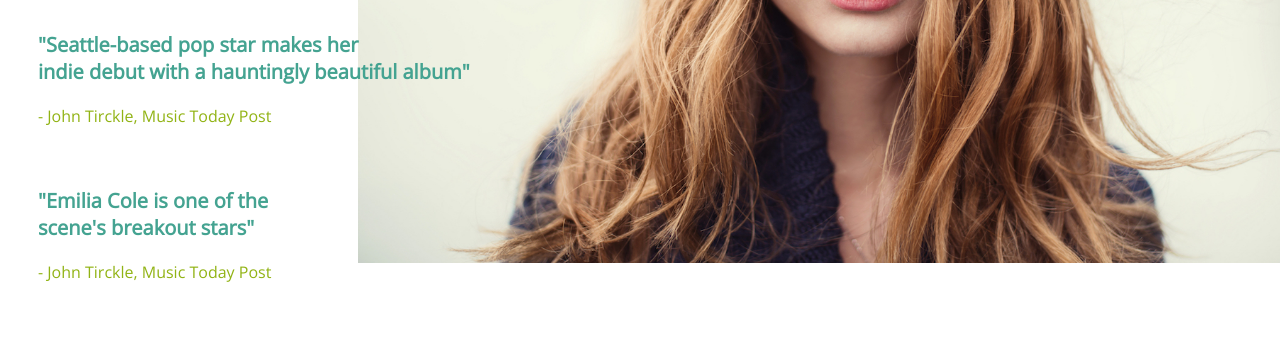
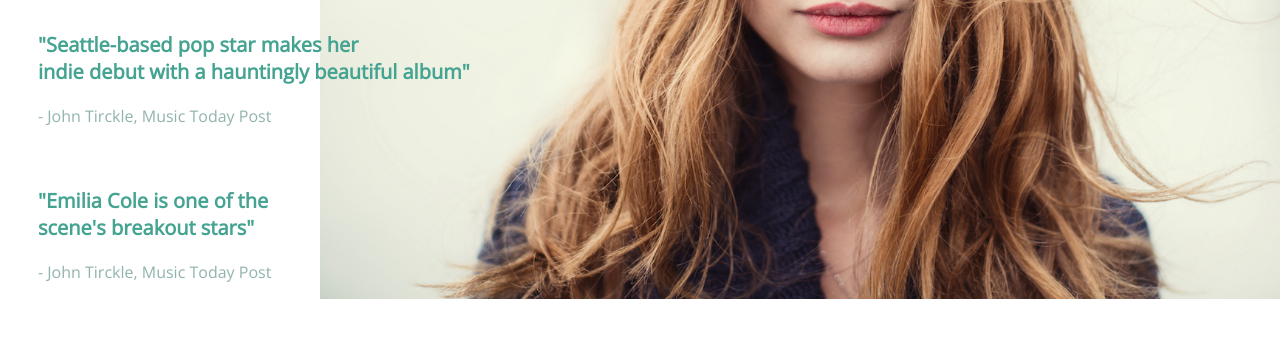
Before and after one commit to natts159/emilia, a website: page views/about.html in a window 1280 px wide. Shown: the part 352-690 px from the top of the page. Drawn offline with nearby package versions, Linux system fonts and the light colour scheme.

Commit message:
about completo

```diff
--- a/public/css/about.css
+++ b/public/css/about.css
@@ -1,8 +1,8 @@
 .about{
     background-image: url(/images/emilia-about.jpg);
-    background-size: 72%;
+    background-size: 75%;
     background-repeat: no-repeat;
-    background-position: right top;
+    background-position: right bottom;
 }
 
 .about header nav{
--- a/public/css/general.css
+++ b/public/css/general.css
@@ -26,5 +26,5 @@ li{
 /*es una función que sirve para usarlo en varias paginas sin necesidad de acordarse 100% el contenido */
 :root{
     --colorVerde : #44a391;
-    --colorVerdeOscuro:#91b314 ;
+    --colorVerdeOscuro:#91b3ad  ;
 }
```
